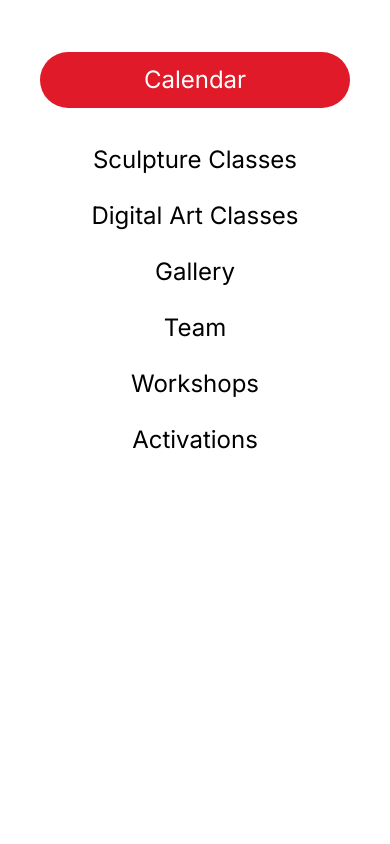
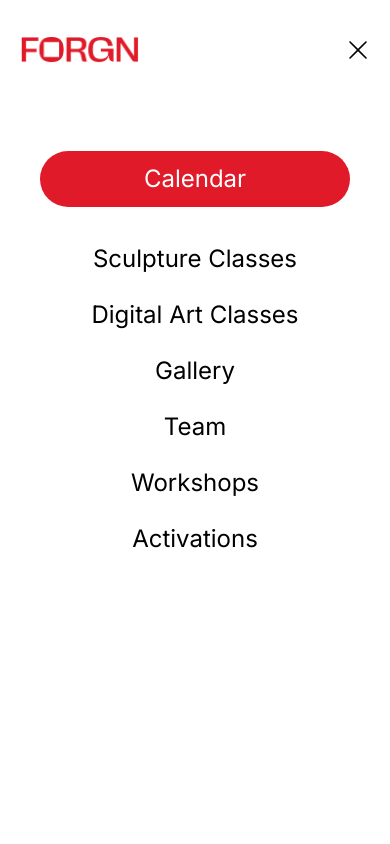
Before and after one commit to giorgio-villani/forgn, a Next.js app: page / in a window 390 px wide. Both pictures are taken after a click on the element 358 px from the left and 49 px from the top of the page. Shown: the top 844 px of the page. Built offline with nearby package versions, Linux system fonts and the light colour scheme.

Commit message:
corrected menu issue

```diff
--- a/src/components/Header.tsx
+++ b/src/components/Header.tsx
@@ -73,7 +73,7 @@ const Header: React.FC = () => {
         </div>
 
         {menuOpen && (
-          <div className="lg:hidden h-screen text-2xl flex flex-col absolute top-0 left-0 w-full bg-white p-4 pt-7 text-center z-50">
+          <div className="lg:hidden h-screen text-2xl flex flex-col absolute top-full left-0 w-full h-text-center bg-white p-4 pt-7 text-center">
             <div className="bg-customButton rounded-full text-white m-6 ">
               <LinkButton href="/calendar" text="Calendar" />
             </div>
```
